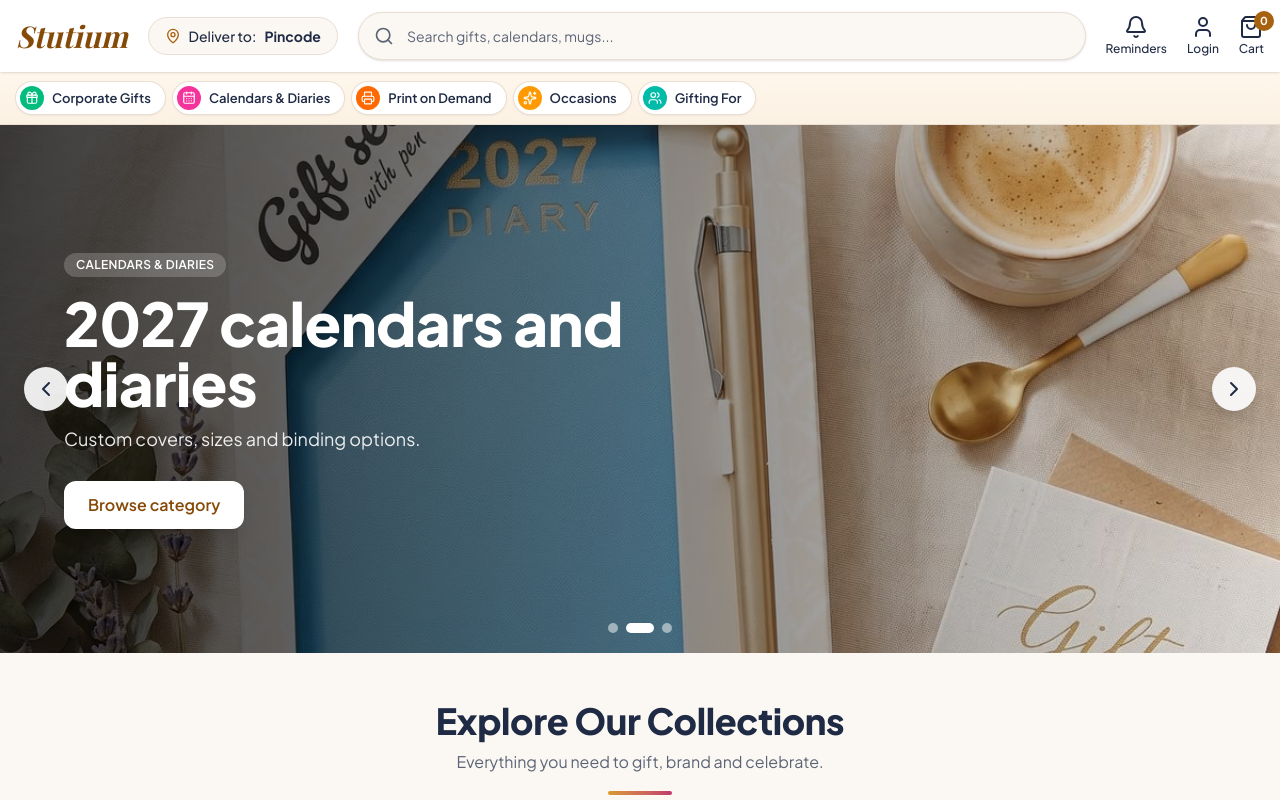
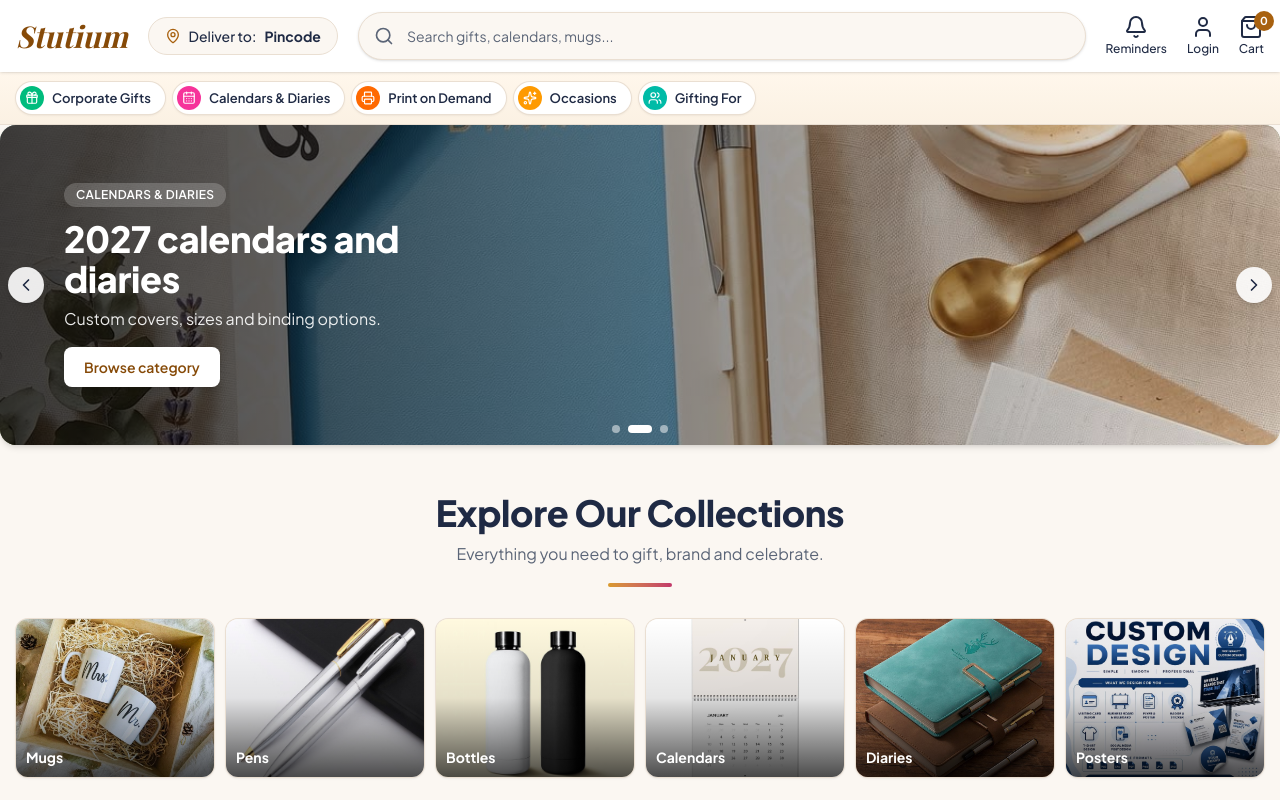
Before and after one commit to komalbaviskar529-creator/stutium-frontend, a Next.js app: page / in a window 1280 px wide. Shown: the top 800 px of the page. Built offline with nearby package versions, Linux system fonts and the light colour scheme; a web font is replaced by a local one.

Commit message:
style: smaller rounded banner

```diff
--- a/components/BannerCarousel.tsx
+++ b/components/BannerCarousel.tsx
@@ -52,7 +52,7 @@ export function BannerCarousel() {
   const go = (n: number) => setIndex((n + slides.length) % slides.length);
   const slide = slides[index];
   const arrow =
-    "absolute top-1/2 z-20 flex size-11 -translate-y-1/2 items-center justify-center rounded-full bg-white/90 text-ink shadow-lg hover:bg-white focus-visible:outline-2 focus-visible:outline-white";
+    "absolute top-1/2 z-20 flex size-9 -translate-y-1/2 items-center justify-center rounded-full bg-white/90 text-ink shadow-md hover:bg-white focus-visible:outline-2 focus-visible:outline-white";
 
   return (
     <section
@@ -62,9 +62,8 @@ export function BannerCarousel() {
       onMouseLeave={() => setPaused(false)}
       onFocus={() => setPaused(true)}
       onBlur={() => setPaused(false)}
-      className={cn("relative w-full overflow-hidden bg-linear-to-br", slide.bg)}
+      className={cn("relative h-64 overflow-hidden rounded-2xl bg-linear-to-br shadow-md sm:h-72 lg:h-80", slide.bg)}
     >
-      <div className="relative h-[22rem] sm:h-[27rem] lg:h-[33rem]">
       {slides.map((s, i) => (
         <Image
           key={s.image}
@@ -72,7 +71,7 @@ export function BannerCarousel() {
           alt={s.alt}
           fill
           priority={i === 0}
-            sizes="100vw"
+          sizes="(min-width: 1280px) 1216px, 100vw"
           aria-hidden={i !== index}
           className={cn("object-cover transition-opacity duration-700", i === index ? "opacity-100" : "opacity-0")}
         />
@@ -82,33 +81,29 @@ export function BannerCarousel() {
 
       <div
         key={index}
-          className="animate-fade-up relative z-10 mx-auto flex h-full max-w-7xl flex-col items-start justify-center px-6 sm:px-16"
+        className="animate-fade-up relative z-10 flex h-full max-w-xl flex-col items-start justify-center px-12 sm:px-16"
       >
-          <div className="max-w-xl">
         <span className="inline-flex rounded-full bg-white/20 px-3 py-1 text-xs font-semibold uppercase tracking-wide text-white backdrop-blur">
           {slide.tag}
         </span>
-            <h2 className="mt-4 text-4xl font-extrabold tracking-tight text-white md:text-5xl lg:text-6xl">
-              {slide.title}
-            </h2>
-            <p className="mt-3 text-lg text-white/90">{slide.text}</p>
+        <h2 className="mt-3 text-2xl font-extrabold tracking-tight text-white sm:text-3xl lg:text-4xl">{slide.title}</h2>
+        <p className="mt-2 text-sm text-white/90 sm:text-base">{slide.text}</p>
         <Link
           href={slide.href}
-              className="mt-7 inline-flex h-12 items-center rounded-xl bg-white px-6 font-semibold text-brand-700 shadow-lg transition hover:bg-brand-50"
+          className="mt-4 inline-flex h-10 items-center rounded-lg bg-white px-5 text-sm font-semibold text-brand-700 shadow-md transition hover:bg-brand-50"
         >
           {slide.cta}
         </Link>
       </div>
-        </div>
 
-        <button type="button" aria-label="Previous slide" onClick={() => go(index - 1)} className={cn(arrow, "left-3 sm:left-6")}>
-          <ChevronLeft className="size-6" aria-hidden />
+      <button type="button" aria-label="Previous slide" onClick={() => go(index - 1)} className={cn(arrow, "left-2")}>
+        <ChevronLeft className="size-5" aria-hidden />
       </button>
-        <button type="button" aria-label="Next slide" onClick={() => go(index + 1)} className={cn(arrow, "right-3 sm:right-6")}>
-          <ChevronRight className="size-6" aria-hidden />
+      <button type="button" aria-label="Next slide" onClick={() => go(index + 1)} className={cn(arrow, "right-2")}>
+        <ChevronRight className="size-5" aria-hidden />
       </button>
 
-        <div className="absolute bottom-5 left-1/2 z-20 flex -translate-x-1/2 items-center gap-2">
+      <div className="absolute bottom-3 left-1/2 z-20 flex -translate-x-1/2 items-center gap-2">
         {slides.map((s, i) => (
           <button
             key={s.title}
@@ -116,10 +111,9 @@ export function BannerCarousel() {
             aria-label={`Go to slide ${i + 1}`}
             aria-current={i === index}
             onClick={() => setIndex(i)}
-              className={cn("h-2.5 rounded-full transition-all", i === index ? "w-7 bg-white" : "w-2.5 bg-white/50")}
+            className={cn("h-2 rounded-full transition-all", i === index ? "w-6 bg-white" : "w-2 bg-white/50")}
           />
         ))}
-        </div>
       </div>
     </section>
   );
```
Lines whose indentation alone changed are shown as unchanged.
